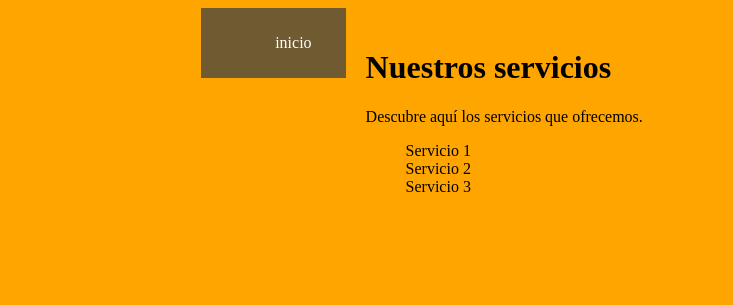
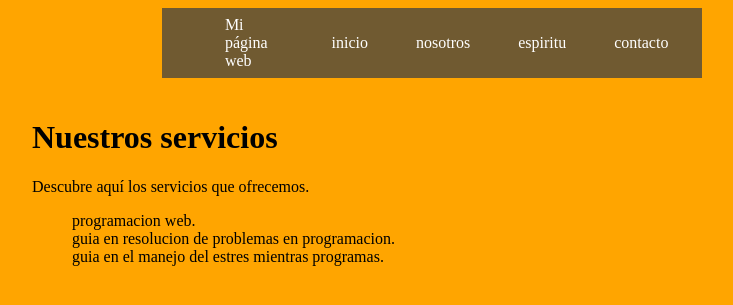
Before and after one commit to juanherida/seccion9, a plain HTML site: page servicios.html in a window 1280 px wide. Shown: the whole page, without its empty margins (208-941 px from the left). Drawn offline with Linux system fonts and the light colour scheme.

Commit message:
actualizacioin 3

```diff
--- a/servicios.html
+++ b/servicios.html
@@ -11,23 +11,26 @@
         <header>
             <div class="container-nav">
                 <nav class="navbar" role="navigation"></nav>
-                <nav class="navbar">
-
-                    <ul class="nav-links">
-                        <li><a href="index.html">inicio</a></li>
-
-                    </ul>
-                </nav>
+            <nav class="navbar">
+                <!-- Contenido de la barra de navegación -->
+                <a href="index.html" class="brand">Mi página web</a>
+                <ul class="nav-links">
+                    <li><a href="index.html">inicio</a></li>
+                    <li><a href="elp.html">nosotros</a></li>
+                    <li><a href="obout.html">espiritu</a></li>
+                    <li><a href="contactos.html">contacto</a></li>
+                </ul>
+            </nav>
+            <button class="button-menu-toggle">Menu</button>
             </div>
-       <body>
-        <header>
+        </header>
             <div class="container">
             <h1>Nuestros servicios</h1>
             <p>Descubre aquí los servicios que ofrecemos.</p>
             <ul>
-              <li>Servicio 1</li>
-              <li>Servicio 2</li>
-              <li>Servicio 3</li>
+              <li>programacion web.</li>
+              <li>guia en resolucion de problemas en programacion.</li>
+              <li>guia en el manejo del estres mientras programas.</li>
             </ul>
             <script src="script.js"> </script>
          </div>
--- a/skin.css
+++ b/skin.css
@@ -229,7 +229,7 @@ header{
 footer{
   display: flex;
   flex-wrap: wrap;
-  justify-content: center ;
+  justify-content: flex-end ;
   height: 200px;
 
 }
```
Also changed, not shown: contactos.html (+11 -6 lines), elp.html (+7 -4 lines), obout.html (+13 -8 lines).
